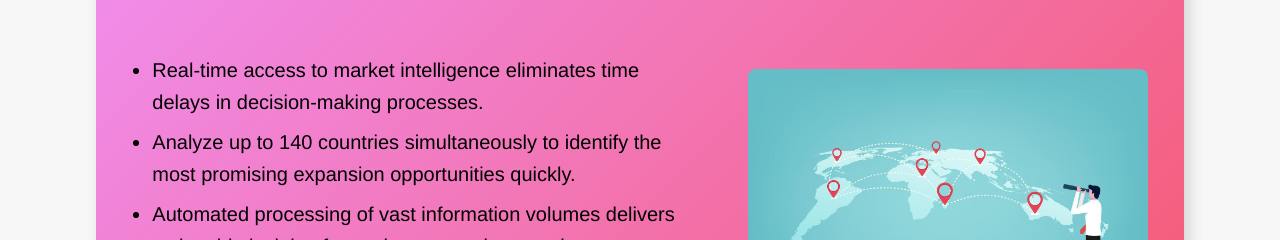
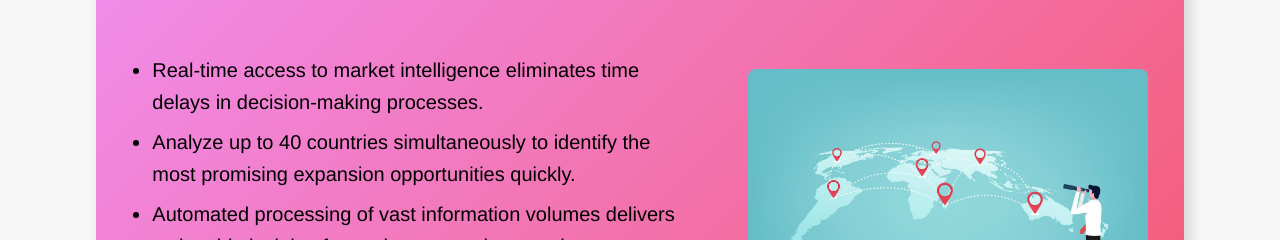
Before and after one commit to Tausif30/Emerging-Market, a React (Create React App) app: page / in a window 1280 px wide. Shown: the part 2100-2340 px from the top of the page. Built offline with nearby package versions, Linux system fonts and the light colour scheme.

Commit message:
Text Correction.

```diff
--- a/src/components/pages/WhatIsKiAI/WhatIsKiAI.js
+++ b/src/components/pages/WhatIsKiAI/WhatIsKiAI.js
@@ -42,7 +42,7 @@ const WhatIsKiAI = () => {
             section2Title: 'Improving Efficiency in Market Expansion',
             section2Content: [
                 'Real-time access to market intelligence eliminates time delays in decision-making processes.',
-                'Analyze up to 140 countries simultaneously to identify the most promising expansion opportunities quickly.',
+                'Analyze up to 40 countries simultaneously to identify the most promising expansion opportunities quickly.',
                 'Automated processing of vast information volumes delivers actionable insights faster than manual research.',
                 'Map existing competitors to develop winning differentiation strategies.'
             ],
```
